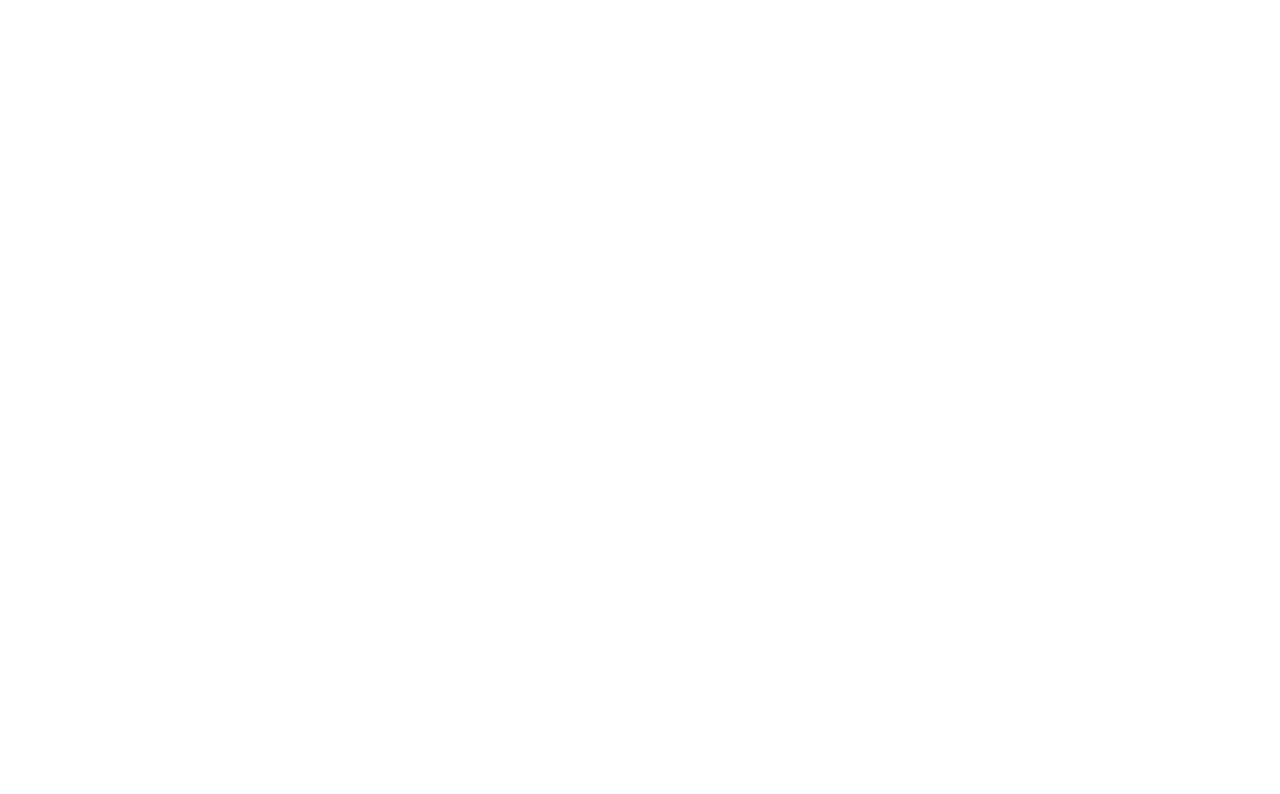
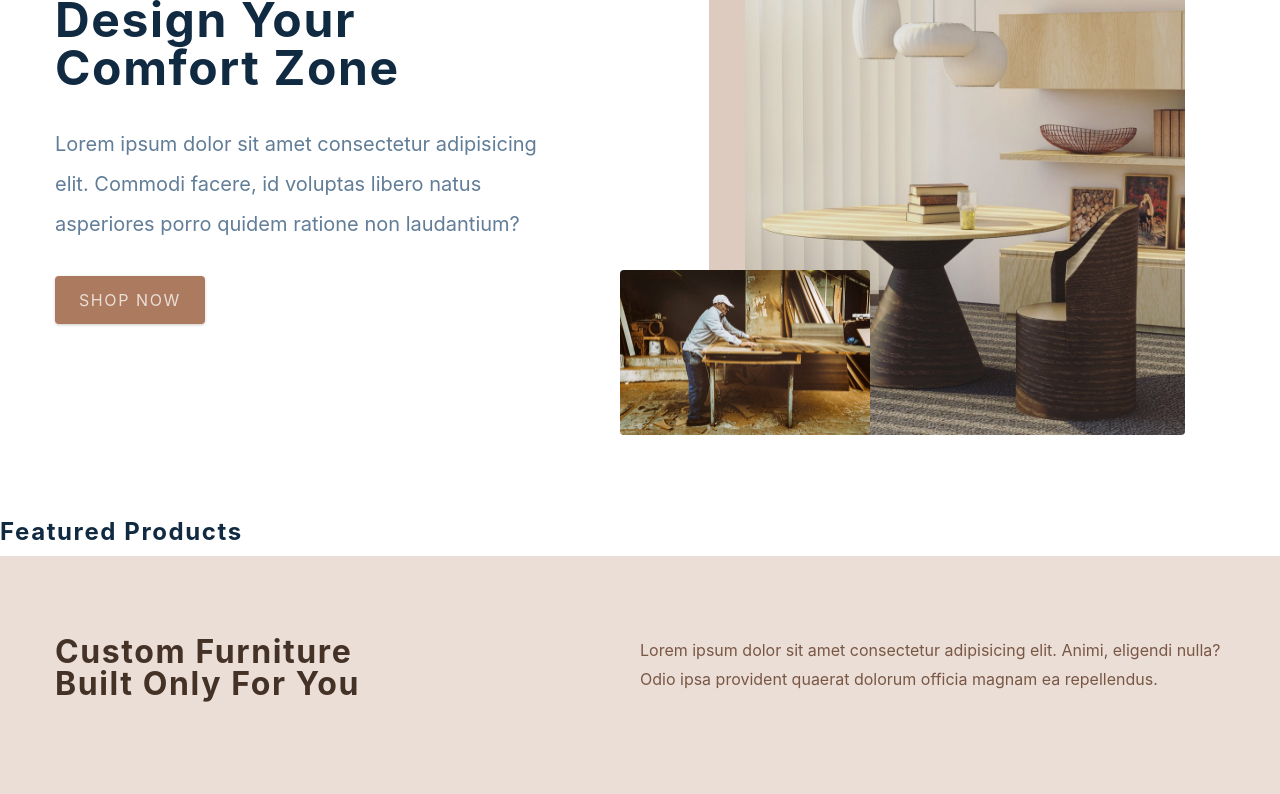
Before and after one commit to nataburdyey/e-commerce-app, a React (Create React App) app: page / in a window 1280 px wide. Shown: the part 280-1074 px from the top of the page. Before the commit the page ends 800 px from the top, so only its background shows below. Built offline with nearby package versions, Linux system fonts and the light colour scheme; the HTML template or start-up script is replaced by a standard one.

Commit message:
add services component

```diff
--- a/src/components/Hero.js
+++ b/src/components/Hero.js
@@ -1,12 +1,33 @@
-import React from 'react'
-import styled from 'styled-components'
-import { Link } from 'react-router-dom'
-import heroBcg from '../assets/hero-bcg.jpeg'
-import heroBcg2 from '../assets/hero-bcg-2.jpeg'
+import React from "react";
+import { Link } from "react-router-dom";
+import styled from "styled-components";
+import heroBcg from "../assets/hero-bcg.jpeg";
+import heroBcg2 from "../assets/hero-bcg-2.jpeg";
 
 const Hero = () => {
-  return <h4>hero</h4>
-}
+  return (
+    <Wrapper className="section-center">
+      <article className="content">
+        <h1>
+          Design your <br />
+          comfort zone
+        </h1>
+        <p>
+          Lorem ipsum dolor sit amet consectetur adipisicing elit. Commodi
+          facere, id voluptas libero natus asperiores porro quidem ratione non
+          laudantium?
+        </p>
+        <Link to="/products" className="btn hero-btn">
+          Shop Now
+        </Link>
+      </article>
+      <article className="img-container">
+        <img src={heroBcg} alt="nice table" className="main-img"/>
+        <img src={heroBcg2} alt="person working" className="accent-img"/>
+      </article>
+    </Wrapper>
+  );
+};
 
 const Wrapper = styled.section`
   min-height: 60vh;
@@ -58,7 +79,7 @@
       border-radius: var(--radius);
     }
     .img-container::before {
-      content: '';
+      content: "";
       position: absolute;
       width: 10%;
       height: 80%;
@@ -68,6 +89,6 @@
       border-radius: var(--radius);
     }
   }
-`
+`;
 
-export default Hero
+export default Hero;
--- a/src/components/Services.js
+++ b/src/components/Services.js
@@ -1,10 +1,38 @@
-import React from 'react'
-import styled from 'styled-components'
-import { services } from '../utils/constants'
+import React from "react";
+import styled from "styled-components";
+import { services } from "../utils/constants";
 
 const Services = () => {
-  return <h4>services </h4>
-}
+  return (
+    <Wrapper>
+      <div className="section-center">
+        <article className="header">
+          <h3>
+            Custom Furniture <br />
+            built only for you
+          </h3>
+          <p>
+            Lorem ipsum dolor sit amet consectetur adipisicing elit. Animi,
+            eligendi nulla? Odio ipsa provident quaerat dolorum officia magnam
+            ea repellendus.
+          </p>
+          <div className="services-center">
+            {services.map((service) => {
+              const { id, icon, title, text } = service;
+              return (
+                <article className="service" key={id}>
+                  <span className="icon">{icon}</span>
+                  <h4>{title}</h4>
+                  <p>{text}</p>
+                </article>
+              );
+            })}
+          </div>
+        </article>
+      </div>
+    </Wrapper>
+  );
+};
 
 const Wrapper = styled.section`
   h3,
@@ -68,5 +96,5 @@
       transform: translateY(5rem);
     }
   }
-`
-export default Services
+`;
+export default Services;
--- a/src/pages/AboutPage.js
+++ b/src/pages/AboutPage.js
@@ -6,7 +6,7 @@
 const AboutPage = () => {
   return (
     <main>
-      <PageHero title="about"/>
+      <PageHero title="about" />
       <Wrapper className="page section section-center">
         <img src={aboutImg} alt="nice desk" />
         <article>
@@ -14,13 +14,13 @@
             <h2>Our Story</h2>
             <div className="underline"></div>
             <p>
-              From humble beginnings, our comfy furniture rose to fame,
-              conquering living rooms one cozy seat at a time. Join our comfort
-              revolution and claim your spot in history!
-            </p>
-            <p>
-              Sit on our comfy furniture and experience a sensation so heavenly,
-              you'll think clouds went into the furniture-making business!
+              Lorem ipsum dolor sit amet consectetur adipisicing elit.
+              Praesentium provident cum consequuntur, dolorum pariatur iusto
+              minus, cumque recusandae deleniti quam dolor. Natus soluta sit
+              obcaecati culpa facilis? Quia in dolorum sed sapiente excepturi
+              blanditiis sunt. Non ex, fugiat, quibusdam adipisci et earum
+              excepturi exercitationem, optio vel aliquam veritatis reiciendis?
+              Maxime!
             </p>
           </div>
         </article>
--- a/src/pages/HomePage.js
+++ b/src/pages/HomePage.js
@@ -1,7 +1,14 @@
 import React from 'react'
 import { FeaturedProducts, Hero, Services, Contact } from '../components'
 const HomePage = () => {
-  return <h4>home page</h4>
+  return (
+    <main>
+      <Hero />
+      <FeaturedProducts />
+      <Services />
+      <Contact />
+    </main>
+  )
 }
 
 export default HomePage
```
